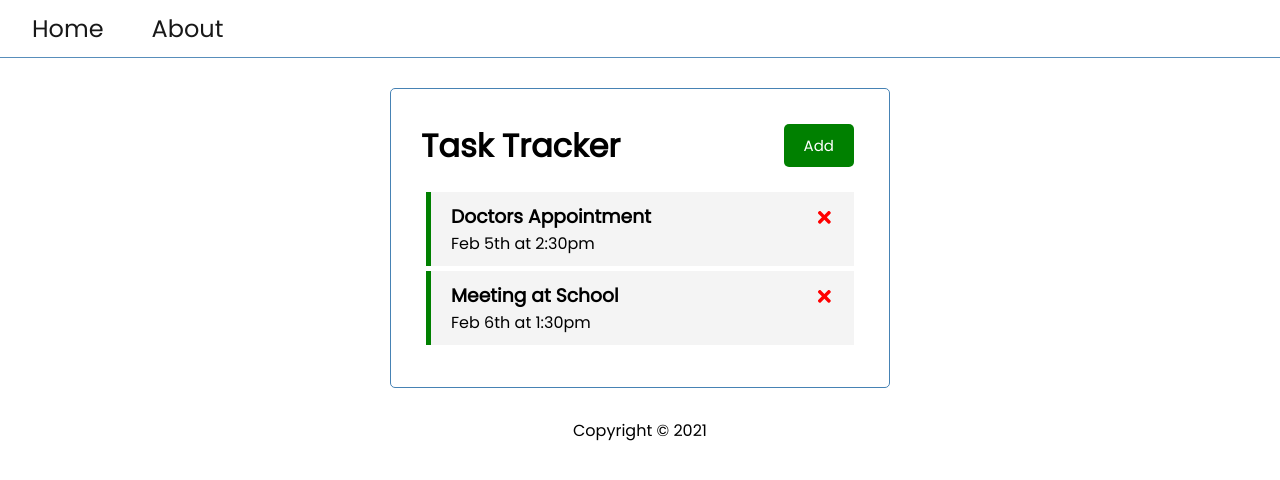
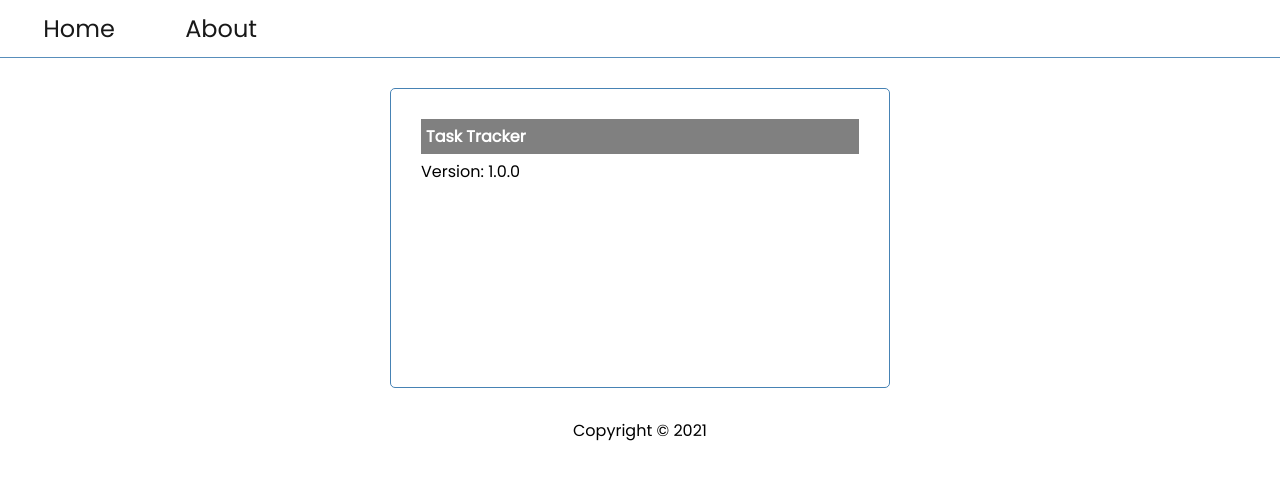
Before and after one commit to tqtrung83/task-tracker, a React (Create React App) app: page /about in a window 1280 px wide. Shown: the top 480 px of the page. Built offline with nearby package versions, Linux system fonts and the light colour scheme; data requests are answered from the project's data file.

Commit message:
Added About component

```diff
--- a/src/App.js
+++ b/src/App.js
@@ -1,10 +1,12 @@
 import React, { useState, useEffect } from 'react';
+import { BrowserRouter as Router, Route } from 'react-router-dom';
 import Header from './components/Header';
 import Tasks from './components/Tasks';
 import { FaTrashAlt } from 'react-icons/fa';
 import AddTask from './components/AddTask';
 import Footer from './components/Footer';
 import Navbar from './components/Navbar';
+import About from './components/About';
 
 function App() {
   const [tasks, setTasks] = useState([]);
@@ -99,8 +101,13 @@ function App() {
   };
 
   return (
-    <>
+    <Router>
       <Navbar />
+
+      <Route
+        exact
+        path='/'
+        render={(props) => (
           <div className='container'>
             <Header toggleAddTask={toggleAddTask} showAddTask={showAddTask} />
 
@@ -115,8 +122,11 @@ function App() {
               'No Tasks to show'
             )}
           </div>
+        )}
+      />
+      <Route exact path='/about' component={About} />
       <Footer />
-    </>
+    </Router>
   );
 }
 
--- /dev/null
+++ b/src/components/About.js
@@ -0,0 +1,12 @@
+import React from 'react';
+
+const About = () => {
+  return (
+    <div className='container'>
+      <h4 className='bg-dark text-white p-5 mb-5'>Task Tracker</h4>
+      <p>Version: 1.0.0</p>
+    </div>
+  );
+};
+
+export default About;
--- a/src/components/Navbar.js
+++ b/src/components/Navbar.js
@@ -1,10 +1,15 @@
 import React from 'react';
+import { Link } from 'react-router-dom';
 
 const Navbar = () => {
   return (
     <ul className='navbar'>
-      <li>Home</li>
-      <li>About</li>
+      <li>
+        <Link to={'/'}>Home</Link>
+      </li>
+      <li>
+        <Link to={'/about'}>About</Link>
+      </li>
     </ul>
   );
 };
--- a/src/index.css
+++ b/src/index.css
@@ -30,9 +30,18 @@ body {
   margin-right: 3rem;
 }
 
-.navbar li:hover {
+.navbar a {
+  color: #000;
+  padding: 0.45rem;
+  margin: 0 0.25rem;
+}
+
+.navbar a:hover {
   color: green;
-  cursor: pointer;
+}
+
+.navbar a:link {
+  text-decoration: none;
 }
 
 .container {
@@ -131,6 +140,25 @@ body {
   height: 20px;
 }
 
+.bg-dark {
+  background-color: grey;
+}
+.text-white {
+  color: #fff;
+}
+.p-5 {
+  padding: 5px;
+}
+
+.mb-5 {
+  margin-bottom: 5px;
+}
+
+.text-center {
+  text-align: center;
+  font-size: 2rem;
+}
+
 footer {
   margin-top: 30px;
   text-align: center;
```
Also changed, not shown: 1 other file (tests, documents, lock files or other folders). Lines whose indentation alone changed are shown as unchanged.
